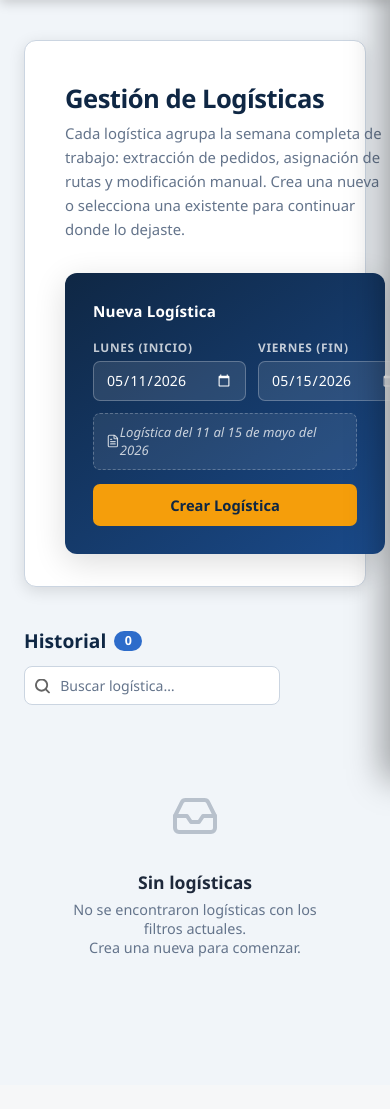
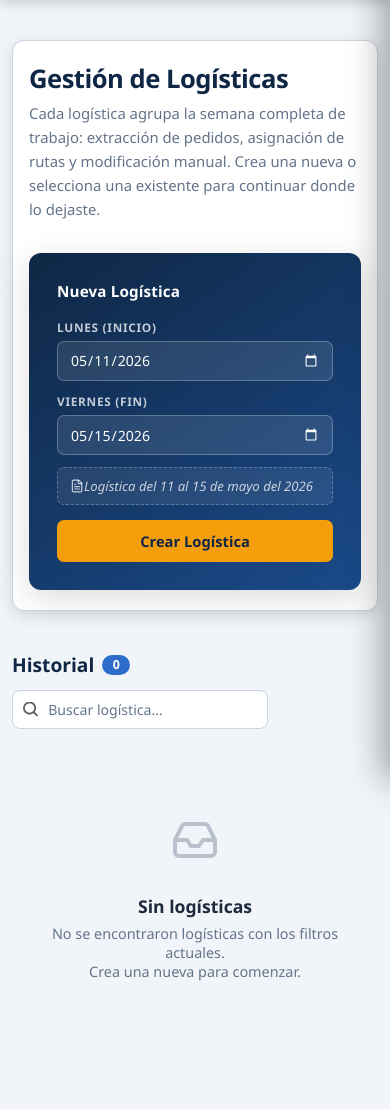
Before and after one commit to Carlin31/icg_logistica, a Flask app: page / in a window 390 px wide; the page is wider, and only the part inside the window is pictured. Shown: the part 64-1173 px from the top of that part. Before the commit the page ends 1021 px from the top of that part, so only its background shows below. Run offline with Flask 3, Linux system fonts and the light colour scheme; data that the repository does not hold is empty.

Commit message:
Ajuste de estilos en menu.css

```diff
--- a/static/css/menu.css
+++ b/static/css/menu.css
@@ -45,6 +45,7 @@ body {
   color: var(--texto-oscuro);
   min-height: 100vh;
   -webkit-font-smoothing: antialiased;
+  zoom: 1;
 }
 
 /* ════════════════════════════════════════════════════════════════
@@ -383,10 +384,6 @@ body {
   border: 1px solid var(--gris-borde);
 }
 
-@media (max-width: 680px) {
-  .hero { grid-template-columns: 1fr; }
-}
-
 .hero-title {
   font-size: 1.6rem;
   font-weight: 800;
@@ -487,6 +484,25 @@ body {
 .btn-crear:hover   { background: var(--acento-hover); }
 .btn-crear:active  { transform: scale(.98); }
 .btn-crear:disabled { opacity: .55; cursor: not-allowed; }
+
+@media (max-width: 680px) {
+  .hero {
+    grid-template-columns: 1fr;
+    padding: 1.5rem 1.25rem 1.5rem;
+  }
+  .form-crear {
+    min-width: 0;
+    width: 100%;
+  }
+  .form-row {
+    grid-template-columns: 1fr;
+  }
+}
+
+@media (max-width: 400px) {
+  .main { padding-left: .75rem; padding-right: .75rem; }
+  .hero { padding: 1.25rem 1rem 1.25rem; }
+}
 
 /* ════════════════════════════════════════════════════════════════
    HISTORIAL
```
